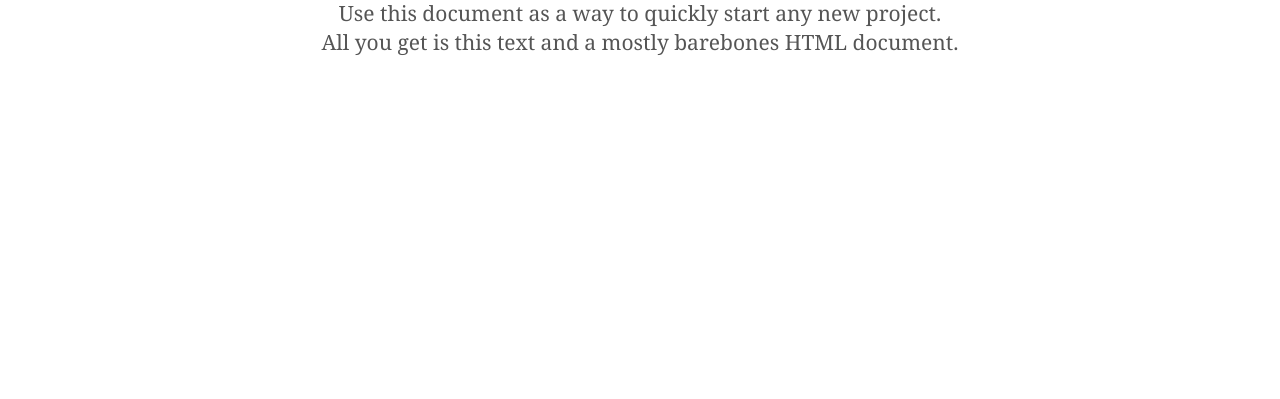
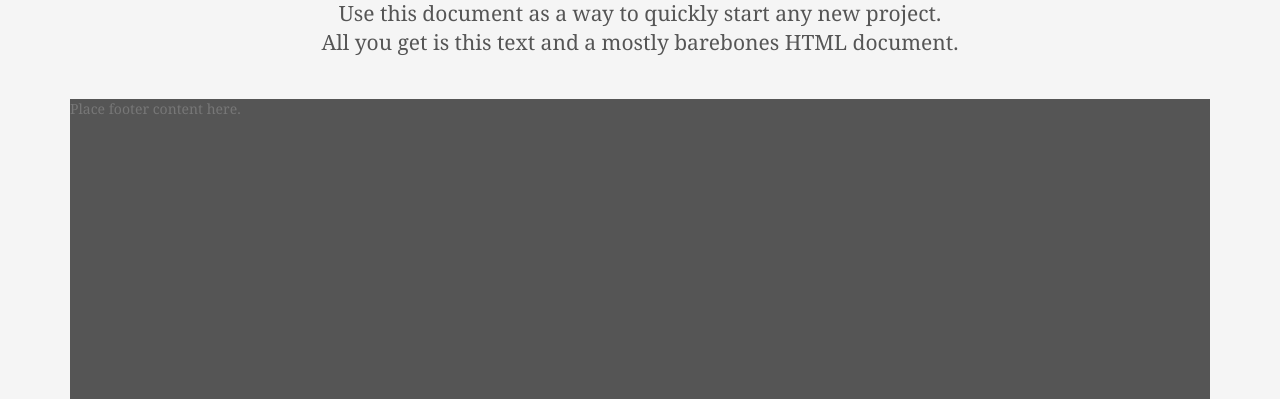
Before and after one commit to markhumphrey/api-mark-humphrey-dot-io, a Flask app: page / in a window 1280 px wide. Shown: the part 451-850 px from the top of the page. Before the commit the page ends 506 px from the top, so only its background shows below. Run offline with Flask 2, Linux system fonts and the light colour scheme; some libraries are stand-ins or nearby versions.

Commit message:
Adjust page footer to fill bottom of page with background color

```diff
--- a/app/bp_blog/static/css/style.css
+++ b/app/bp_blog/static/css/style.css
@@ -8,6 +8,7 @@
 }
 
 /* Sidebar modules for boxing content */
+/*
 .sidebar-module {
   padding: 15px;
   margin: 0 -15px 15px;
@@ -22,6 +23,7 @@
 .sidebar-module-inset ol:last-child {
   margin-bottom: 0;
 }
+*/
 
 
 /* Pagination */
--- a/app/bp_blog/templates/blog/index.html
+++ b/app/bp_blog/templates/blog/index.html
@@ -36,10 +36,4 @@
   </div><!-- /.row -->
 
 </div><!-- /.container -->
-
-<footer class="blog-footer">
-  <p>
-    <a href="#">Back to top</a>
-  </p>
-</footer>
 {% endblock %}
--- a/app/bp_blog/templates/blog/single_post.html
+++ b/app/bp_blog/templates/blog/single_post.html
@@ -21,10 +21,4 @@
   </div><!-- /.row -->
 
 </div><!-- /.container -->
-
-<footer class="blog-footer">
-  <p>
-    <a href="#">Back to top</a>
-  </p>
-</footer>
 {% endblock %}
--- a/app/static/css/style.css
+++ b/app/static/css/style.css
@@ -16,8 +16,9 @@ body {
 body {
   font-family: Georgia, "Times New Roman", Times, serif;
   color: #555;
-  padding-bottom: 40px;
-}
+  /*padding-bottom: 40px;*/
+  background-color: #f5f5f5;
+  }
 
 h1, .h1,
 h2, .h2,
@@ -31,16 +32,30 @@ h6, .h6 {
   color: #333;
 }
 
+#content {
+    background-color: #f5f5f5;
+}
+
+.footer {
+  /*position: absolute;*/
+  bottom: 0;
+  width: 100%;
+  /* Set the fixed height of the footer here */
+  height: 300px;
+  /*background-color: #f5f5f5;*/
+  background-color: #555;
+}
 
 /*
  * Override Bootstrap's default container.
  */
-
+/*
 @media (min-width: 1200px) {
   .container {
     width: 970px;
   }
 }
+*/
 
 
 /* CUSTOMIZE THE NAVBAR
--- a/app/templates/_navbar.html
+++ b/app/templates/_navbar.html
@@ -1,8 +1,7 @@
 {% macro navbar(nav_items, active_id) %}
-<body>
 <div class="navbar-wrapper">
   <div class="container">
-<nav class="navbar navbar-inverse navbar-static-top">
+    <nav class="navbar navbar-inverse navbar-fixed-top">
       <div class="container">
         <div class="navbar-header">
           <button type="button" class="navbar-toggle collapsed" data-toggle="collapse" data-target="#navbar" aria-expanded="false" aria-controls="navbar">
--- a/app/templates/layout.html
+++ b/app/templates/layout.html
@@ -26,15 +26,20 @@
     {% block styles %}{% endblock %}
   </head>
 
+  <body>
   {{ navbar(navigation_bar, active_page) }}
 
   <div class="container">
     <div class="starter-template">
       <div id="header"><h1>{% block header %}{% endblock %}</h1></div>
       <div id="content">{% block content %}{% endblock %}</div>
-      <div id="footer">{% block footer %}{% endblock %}</div>
     </div>
   </div><!-- /.container -->
+
+  <footer id="footer" class="footer">
+      {% block footer %}{% endblock %}
+      <p class="text-muted">Place footer content here.</p>
+  </footer>
 
   <!-- scripts -->
   <script src="https://ajax.googleapis.com/ajax/libs/jquery/1.11.3/jquery.min.js"></script>
```
Lines whose indentation alone changed are shown as unchanged.
